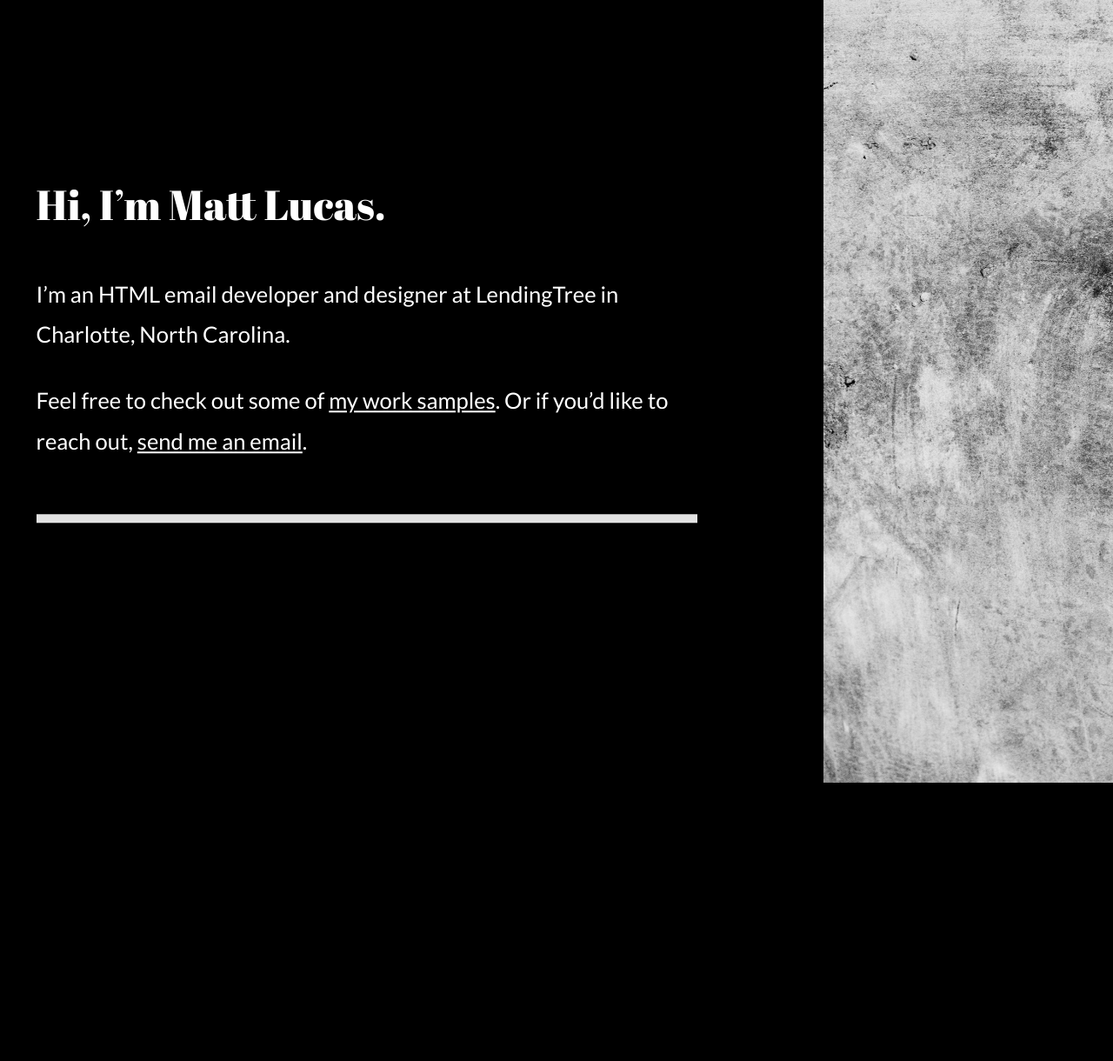
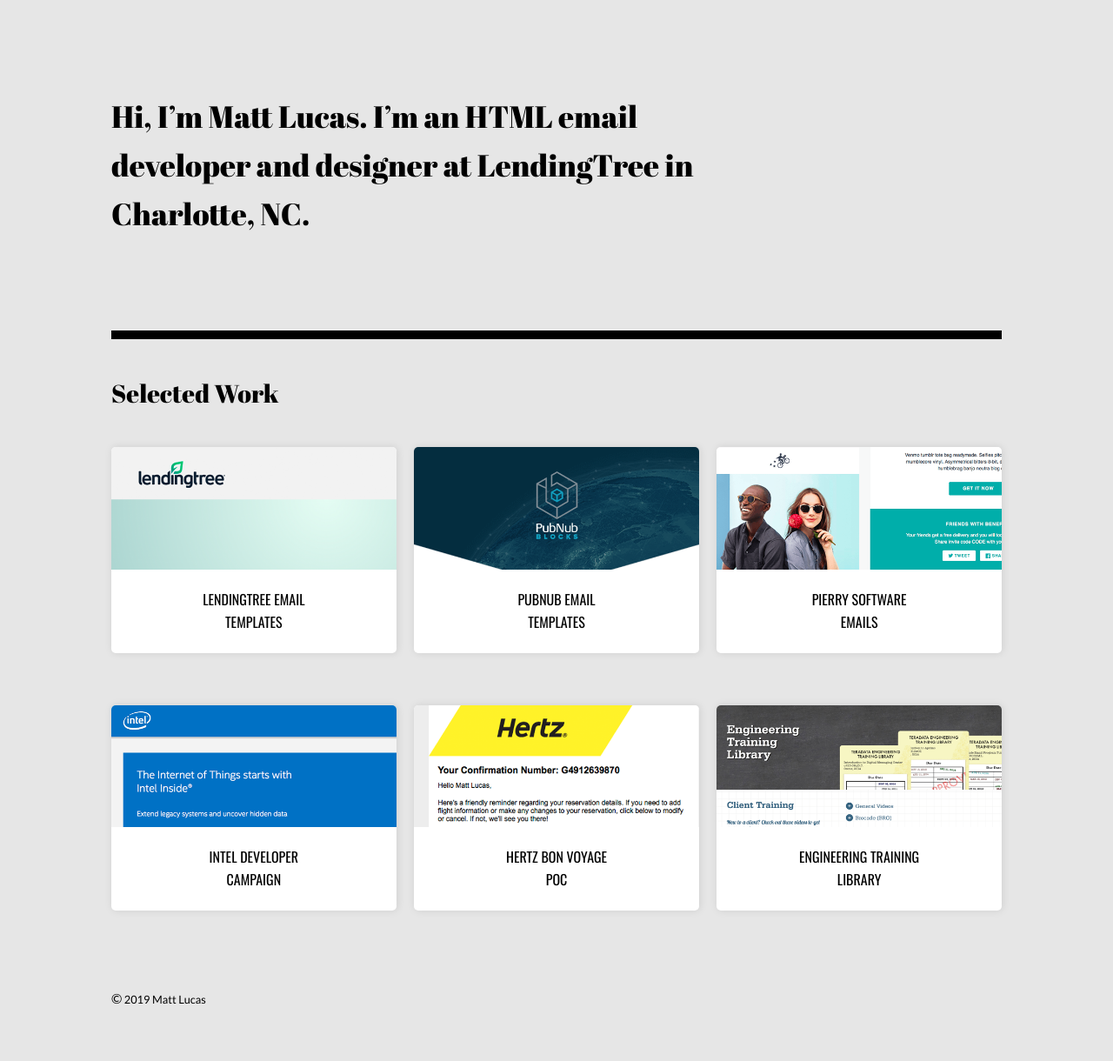
Before and after one commit to mattdavidlucas/mattdavidlucas.github.io, a Jekyll site: the page built from index.html, in a window 1280 px wide. Shown: the whole page at 87% size. Built offline with Jekyll 4.4.1, drawn with Linux system fonts in a browser that asks for light colours; nearby versions of some CDN libraries; before the commit the page ends 900 px from its top, so only the background shows below that.

Commit message:
restyle home page

```diff
--- a/_layouts/home.html
+++ b/_layouts/home.html
@@ -7,6 +7,7 @@
 
   {{ content }}
 
+  {% include footer.html %}
   </body>
 
 </html>
--- a/_sass/_home.scss
+++ b/_sass/_home.scss
@@ -1,72 +1,63 @@
-html {
-	height: 100%;
-}
+.home {
+	background-color: #e6e6e6;
 
-.home {
-	background-color: #000;
-	height: 100%;
+	h3 {
+		text-align: center;
 
-	@media only screen and (min-width: 1200px) {
-		/* Photo by rawpixel on Unsplash */
-		background-image: url('/img/home-background.jpg');
-		background-position: right;
-		background-repeat: no-repeat;
-		background-size: contain;
+		@media only screen and (min-width: 960px) {
+			text-align: left;
+		}
 	}
 
-	div {
-		height: 100%;
-		position: relative;
+	#portfolio {
+		margin-top: 3em;
 	}
 }
 
 .site-intro {
-	margin: 2.6em;
-	position: absolute;
-	top: 40%;
-	transform: translateY(-50%);
+	border-bottom: 10px solid #000;
+	margin: 2.6em 0;
 
 	@media only screen and (min-width: 768px) {
-		max-width: 760px;
-	}
-
-	@media only screen and (min-width: 1200px) {
-		border-bottom: 10px solid #e2e2e2;
+		// max-width: 760px;
 	}
 
 	h1 {
-		color: #FFF;
+		color: #000;
 		font-family: $headlineFont;
 		font-size: 1.6em;
 		line-height: 1.4em;
-		margin-bottom: 1em;
+		margin-bottom: 3em;
 
-		@media only screen and (min-width: 768px) {
+		@media only screen and (min-width: 960px) {
+			font-size: 2.2em;
+			line-height: 1.6em;
+			max-width: 760px;
+		}
+
+		@media only screen and (min-width: 1500px) {
 			font-size: 3em;
-			line-height: normal;
+			line-height: 1.4em;
+			margin-bottom: 2em;
 		}
 	}
 
 	p {
-		color: #FFF;
+		color: #000;
 		font-family: $bodyFont;
 		font-size: 1.1em;
 		line-height: 1.8em;
 
+		&:last-child { margin-bottom: 2.4em }
 
-
-		@media only screen and (min-width: 768px) {
+		@media only screen and (min-width: 1100px) {
 			font-size: 1.6em;
 		}
 
-		@media only screen and (min-width: 1200px) {
-			&:last-child { margin-bottom: 2.4em }
-		}
-
 		a {
-			color: #FFF;
-			&:visited { color: #FFF; }
-			&:hover { color: #FFF; }
+			color: #000;
+			&:visited { color: #000; }
+			&:hover { color: #000; }
 		}
 	}
 }
--- a/_sass/_typography.scss
+++ b/_sass/_typography.scss
@@ -38,10 +38,12 @@
 
 .portfolio_card {
 	h4 {
-		font-size: 1.2em;
-		line-height: 1.4em;
+		font-family: 'Oswald', Helvetica, sans-serif;
+		font-size: 1em;
+		line-height: 1.6em;
 		margin: 1.4em 0;
 		text-align: center;
+		text-transform: uppercase;
 
 		a {
 			text-decoration: none;
--- a/index.html
+++ b/index.html
@@ -1,12 +1,16 @@
 ---
 layout: home
 ---
-<div>
-  <section class="site-intro">
-    <h1>Hi, I&rsquo;m Matt Lucas.</h1>
+<div class="wrapper">
+	<section class="site-intro">
+	  <h1>Hi, I&rsquo;m Matt Lucas. I&rsquo;m an HTML email developer and designer at LendingTree in Charlotte, NC.</h1>
+	</section><!-- /.site-intro -->
 
-    <p>I&rsquo;m an HTML email developer and designer at LendingTree in Charlotte, North Carolina.</p>
+	<section id="portfolio" class="module cf">
+		<header>
+			<h3 class="section-title">Selected Work</h3>
+		</header>
 
-    <p>Feel free to check out some of <a href="/work" title="view work samples">my work samples</a>. Or if you&rsquo;d like to reach out, <a href="mailto:mattdavidlucas@gmail.com">send me an email</a>.</p>
-  </section><!-- /.site-intro -->
+		{% include portfolio-cards.html %}
+	</section><!-- /#portfolio -->
 </div>
```
